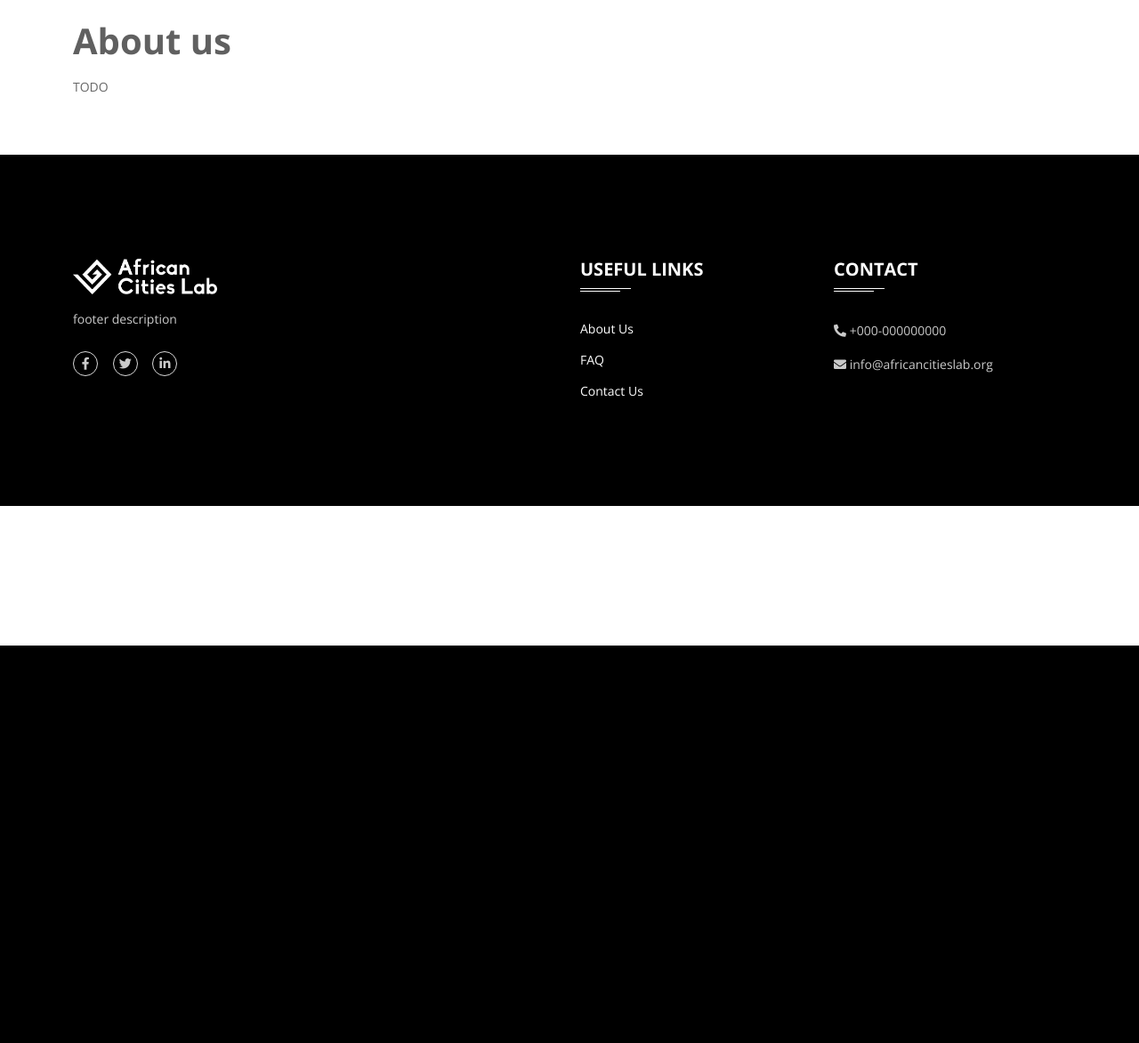
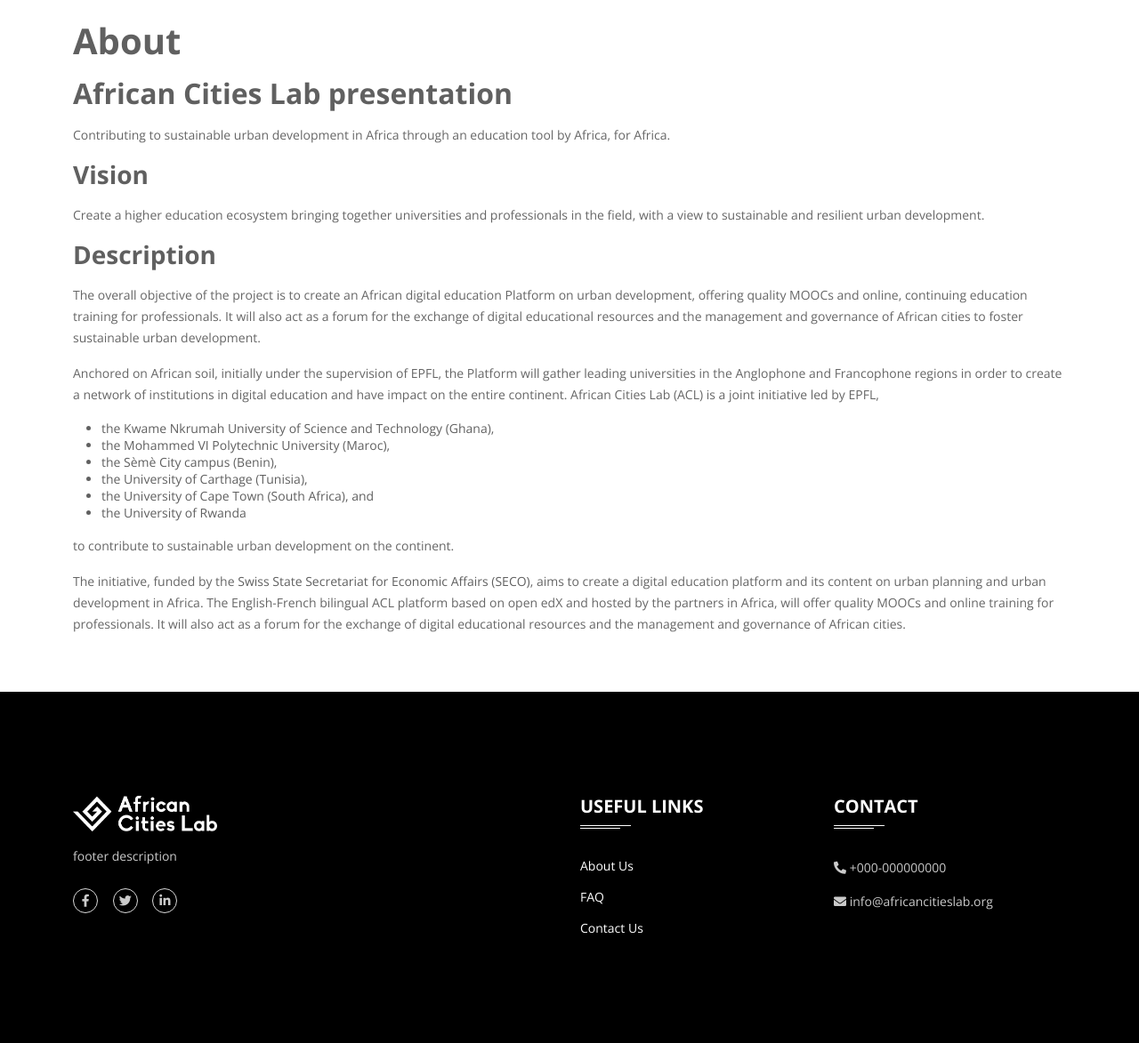
Before and after one commit to African-Cities-Lab/_african-cities-lab-org, a Django app: page /en/about/ in a window 1280 px wide. Shown: the part 74-1247 px from the top of the page at 89% size. Before the commit the page ends 800 px from the top, so only its background shows below. Run offline with Django 3.2, Linux system fonts and the light colour scheme; parts of the project's set-up code (start-up, migrations or seed data) failed here and were passed over; some libraries are stand-ins or nearby versions.

Commit message:
added text in the about page with translations

```diff
--- a/african_cities_lab/home/templates/home/about.html
+++ b/african_cities_lab/home/templates/home/about.html
@@ -3,7 +3,23 @@
 {% load i18n %}
 {% block body %}
     <div class="container content-container py-5 mt-5">
-        <h1>{% translate "About us" %}</h1>
-        <p>TODO</p>
+        <h1>{% translate "About" %}</h1>
+        <h2>{% translate "African Cities Lab presentation" %}</h2>
+        <p>{% blocktranslate %}Contributing to sustainable urban development in Africa through an education tool by Africa, for Africa.{% endblocktranslate %}</p>
+        <h3>{% translate "Vision" %}</h3>
+        <p>{% blocktranslate %}Create a higher education ecosystem bringing together universities and professionals in the field, with a view to sustainable and resilient urban development.{% endblocktranslate %}</p>
+        <h3>{% translate "Description" %}</h3>
+        <p>{% blocktranslate %}The overall objective of the project is to create an African digital education Platform on urban development, offering quality MOOCs and online, continuing education training for professionals. It will also act as a forum for the exchange of digital educational resources and the management and governance of African cities to foster sustainable urban development.{% endblocktranslate %}</p>
+        <p>{% blocktranslate %}Anchored on African soil, initially under the supervision of EPFL, the Platform will gather leading universities in the Anglophone and Francophone regions in order to create a network of institutions in digital education and have impact on the entire continent. African Cities Lab (ACL) is a joint initiative led by EPFL,{% endblocktranslate %}</p>
+        <ul>
+            <li>{% blocktranslate %}the <a href="https://www.knust.edu.gh">Kwame Nkrumah University of Science and Technology (Ghana)</a>,{% endblocktranslate %}</li>
+            <li>{% blocktranslate %}the <a href="https://www.um6p.ma/en">Mohammed VI Polytechnic University (Maroc)</a>,{% endblocktranslate %}</li>
+            <li>{% blocktranslate %}the <a href="https://semecity.bj/en">Sèmè City campus (Benin)</a>,{% endblocktranslate %}</li>
+            <li>{% blocktranslate %}the <a href="http://www.ucar.rnu.tn">University of Carthage (Tunisia)</a>,{% endblocktranslate %}</li>
+            <li>{% blocktranslate %}the <a href="https://www.uct.ac.za">University of Cape Town (South Africa)</a>, and{% endblocktranslate %}</li>
+            <li>{% blocktranslate %}the <a href="https://ur.ac.rw">University of Rwanda</a>{% endblocktranslate %}</li>
+        </ul>
+        <p>{% blocktranslate %}to contribute to sustainable urban development on the continent.{% endblocktranslate %}</p>
+        <p>{% blocktranslate %}The initiative, funded by the <a href="https://seco.admin.ch/seco/en/home.html">Swiss State Secretariat for Economic Affairs (SECO)</a>, aims to create a digital education platform and its content on urban planning and urban development in Africa. The English-French bilingual ACL platform based on open edX and hosted by the partners in Africa, will offer quality MOOCs and online training for professionals. It will also act as a forum for the exchange of digital educational resources and the management and governance of African cities.{% endblocktranslate %}</p>
     </div>
 {% endblock body %}
```
Also changed, not shown: locale/fr/LC_MESSAGES/django.po.
